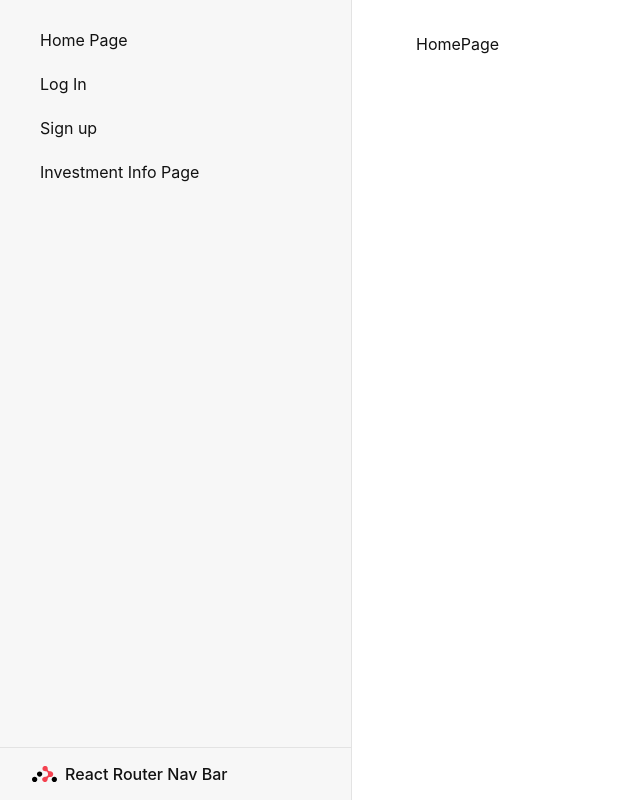
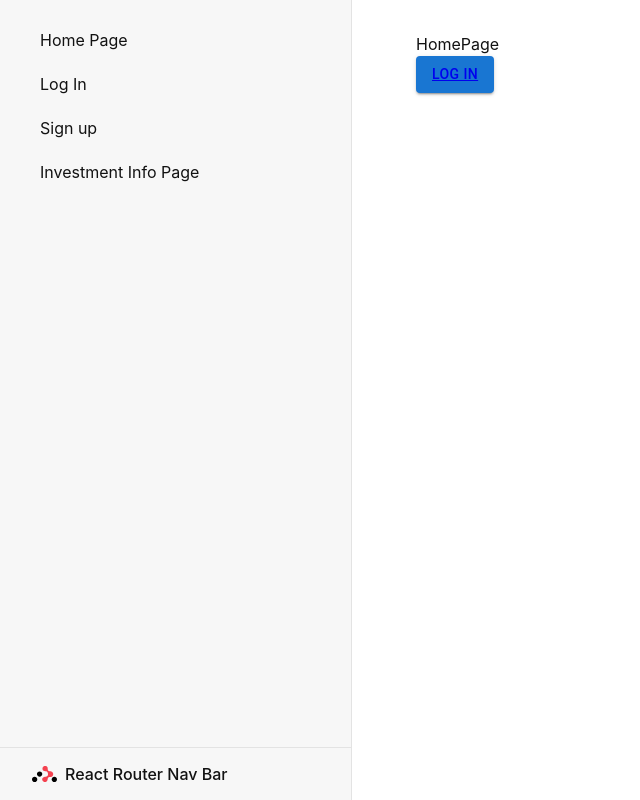
Before and after one commit to evelyn-tse/ghh-2022, a React (Create React App) app: page /home_page in a window 1280 px wide. Shown: the whole page, without its empty margins (0-640 px from the left). Built offline with nearby package versions, Linux system fonts and the light colour scheme.

Commit message:
have log-in button

```diff
--- a/package.json
+++ b/package.json
@@ -3,6 +3,9 @@
   "version": "0.1.0",
   "private": true,
   "dependencies": {
+    "@emotion/react": "^11.10.4",
+    "@emotion/styled": "^11.10.4",
+    "@mui/material": "^5.10.9",
     "@testing-library/jest-dom": "^5.16.5",
     "@testing-library/react": "^13.4.0",
     "@testing-library/user-event": "^13.5.0",
--- a/src/routes/HomePage.js
+++ b/src/routes/HomePage.js
@@ -1,3 +1,8 @@
+import Button from '@mui/material/Button'
+import { Outlet, Link } from "react-router-dom";
 export default function HomePage(props){
-    return (<><div>HomePage</div></>);
+    return (<>
+    <div>HomePage</div>
+    <Button variant="contained"><Link to={`../login/`}>Log In</Link></Button>
+    </>);
 }
```
Also changed, not shown: 1 other file (tests, documents, lock files or other folders).
